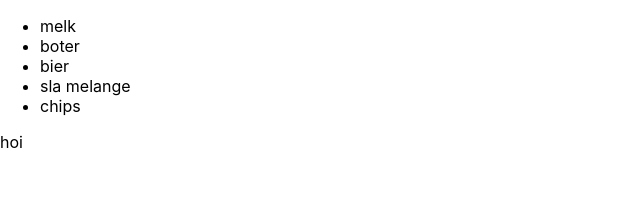
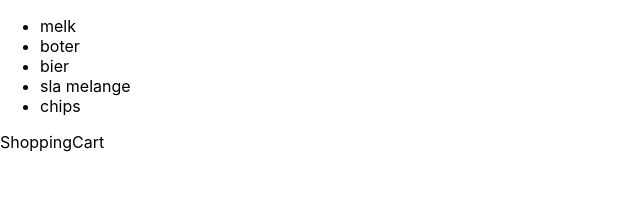
Before and after one commit to lambertwijshakecreations/React-grocery-app, a React (Create React App) app: page / in a window 1280 px wide. Shown: the top 222 px of the page, without its empty margins (0-640 px from the left). Built offline with nearby package versions, Linux system fonts and the light colour scheme.

Commit message:
Made ShoppingCart component , importet to container

```diff
--- a/src/components/Container.js
+++ b/src/components/Container.js
@@ -1,9 +1,10 @@
 import React from "react";
+import ShoppingCart from "./ShoppingCart";
 
 const Container = () => {
 	return (
 		<div>
-			<p>hoi</p>
+			<ShoppingCart />
 		</div>
 	);
 };
--- /dev/null
+++ b/src/components/ShoppingCart.js
@@ -0,0 +1,11 @@
+import React from "react";
+
+const ShoppingCart = () => {
+	return (
+		<div>
+			<p>ShoppingCart</p>
+		</div>
+	);
+};
+
+export default ShoppingCart;
```
